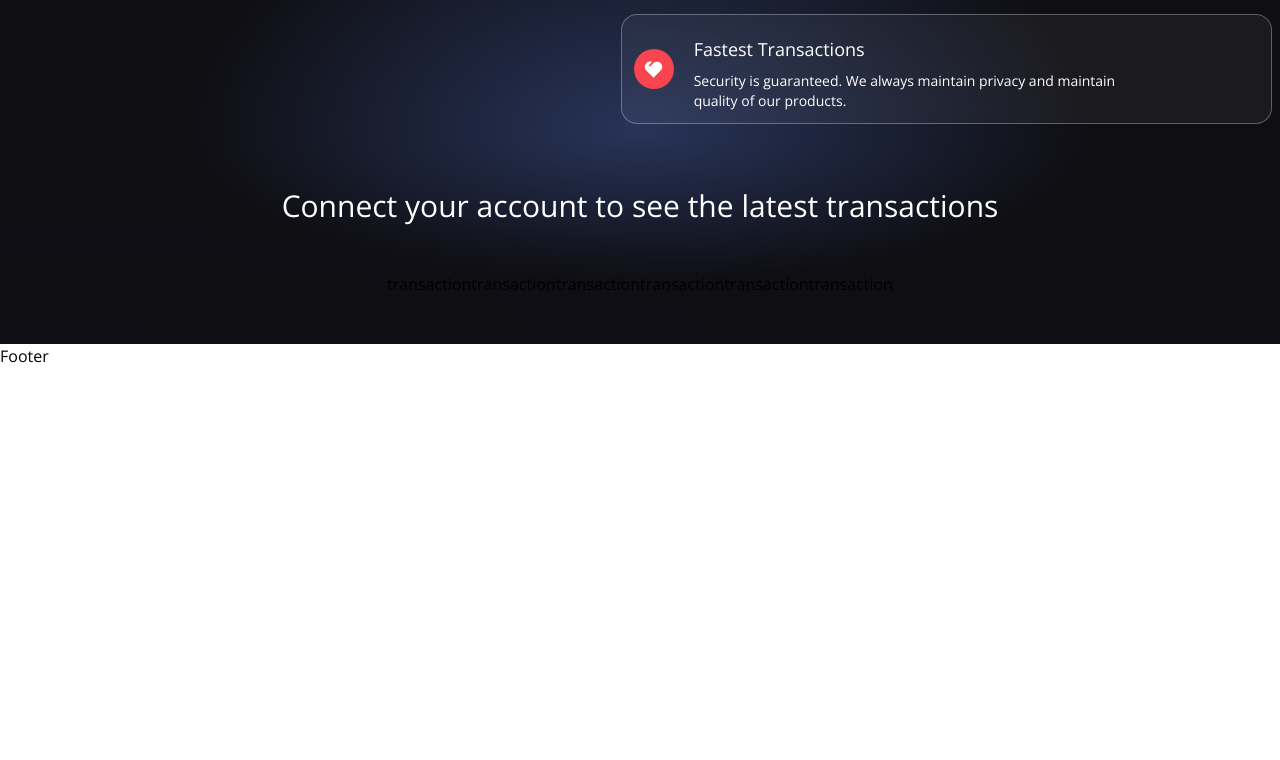
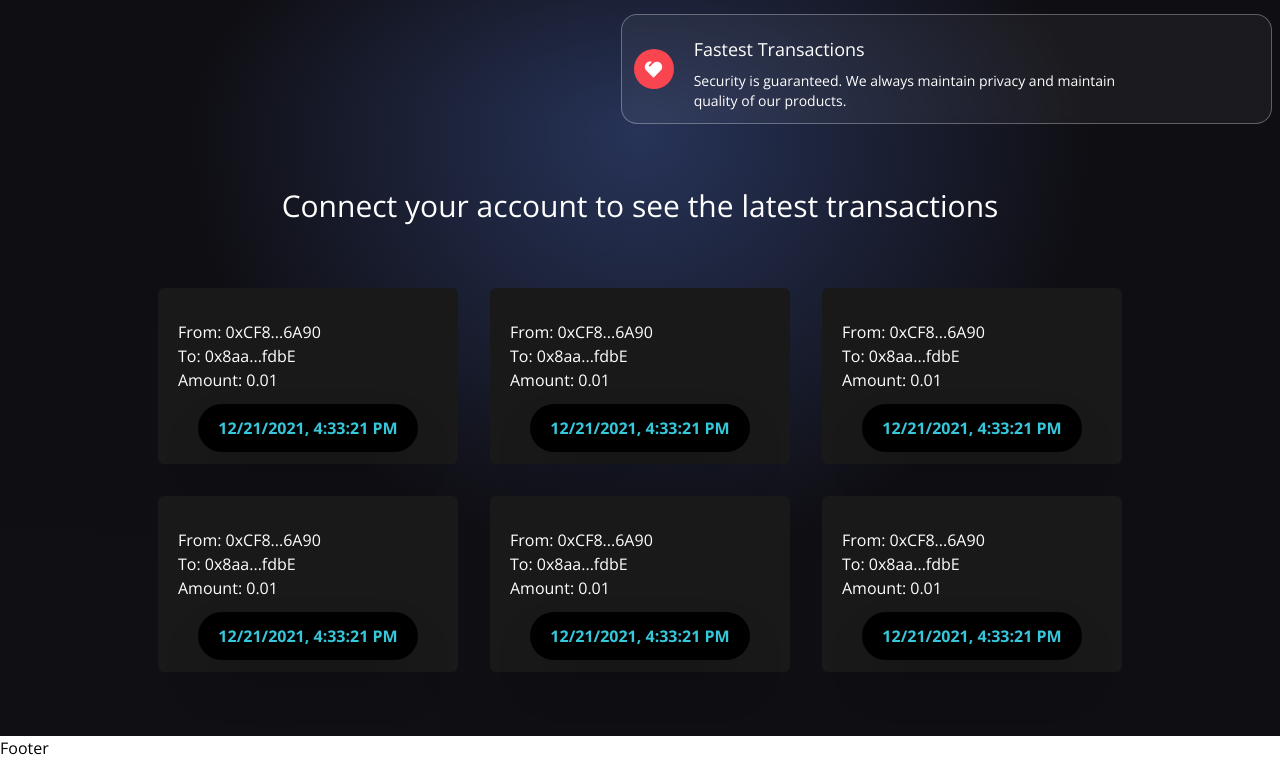
Before and after one commit to 01-DC/web3-payment-dapp, a React (Vite) app: page / in a window 1280 px wide. Shown: the part 1081-1841 px from the top of the page. Before the commit the page ends 1449 px from the top, so only its background shows below. Built offline with nearby package versions, Linux system fonts and the light colour scheme.

Commit message:
created transaction history cards

```diff
--- a/src/components/Transactions.jsx
+++ b/src/components/Transactions.jsx
@@ -14,7 +14,42 @@
 	amount,
 	url,
 }) => {
-	return "transaction"
+	return (
+		<div className="bg-[#181918] m-4 flex flex-1 2xl:min-w-[450px] 2xl:max-w-[500px] sm:min-w-[270px] sm:max-w-[300px] flex-col p-3 rounded-md hover:shadow-2xl">
+			<div className="flex flex-col items-center w-full mt-3 ">
+				<div className="w-full mb-6 p-2">
+					<a
+						href={`https://goerli.etherscan.io/address/${addressFrom}`}
+						target="_blank"
+						rel="noopener noreferrer">
+						<p className="text-white text-base">
+							From: {shortenAddress(addressFrom)}
+						</p>
+					</a>
+					<a
+						href={`https://goerli.etherscan.io/address/${addressTo}`}
+						target="_blank"
+						rel="noopener noreferrer">
+						<p className="text-white text-base">
+							To: {shortenAddress(addressTo)}
+						</p>
+					</a>
+					<p className="text-white text-base">Amount: {amount}</p>
+					{message && (
+						<>
+							<br />
+							<p className="text-white text-base">
+								Message: {message}
+							</p>
+						</>
+					)}
+				</div>
+				<div className="bg-black p-3 px-5 w-max rounded-3xl -mt-5 shadow-2xl">
+					<p className="text-[#37c7da] font-bold">{timestamp}</p>
+				</div>
+			</div>
+		</div>
+	)
 }
 
 const Transactions = () => {
```
Also changed, not shown: 1 other file (tests, documents, lock files or other folders).
